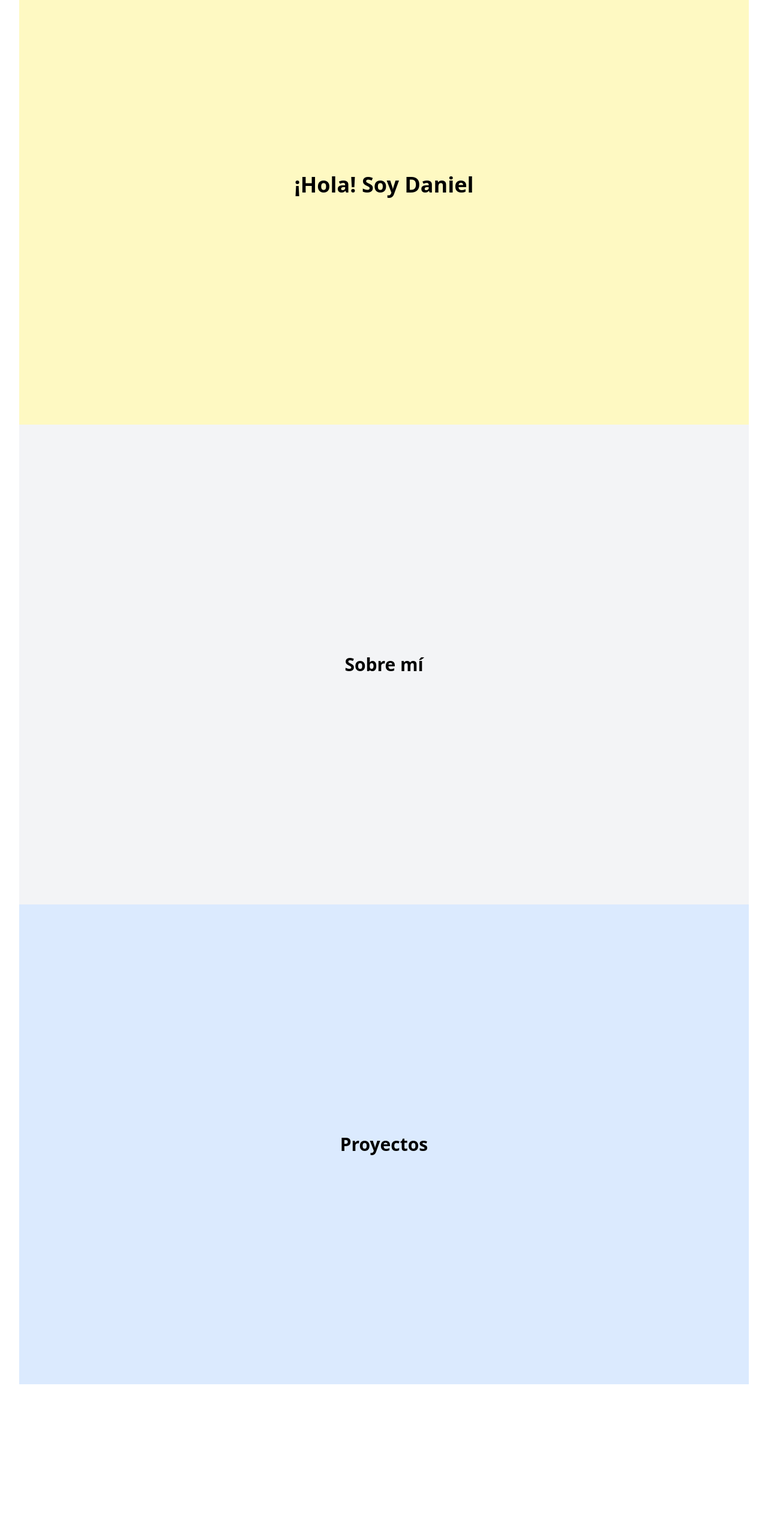
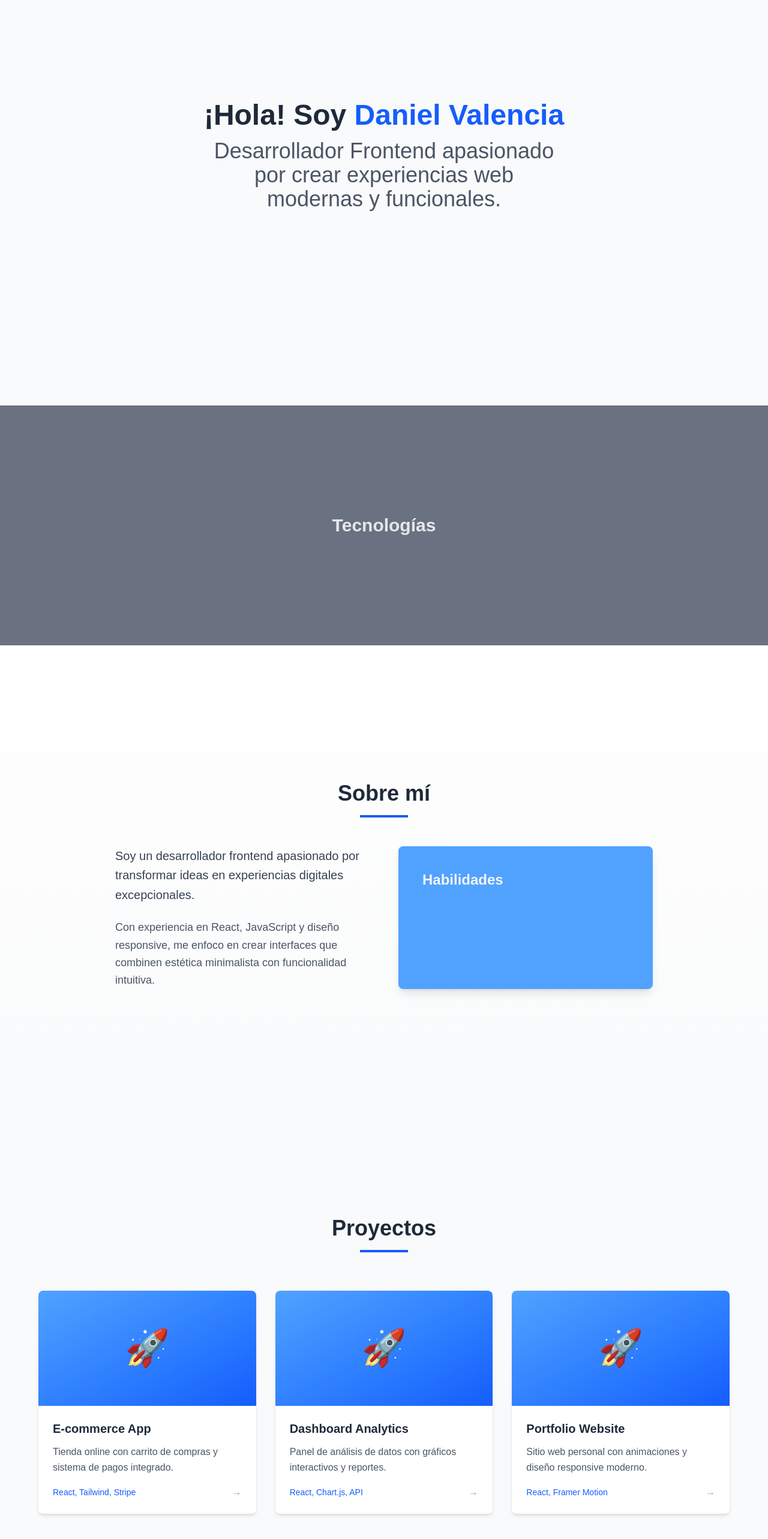
Before and after one commit to xDanyV/portfolio-react, a React (Vite) app: page / in a window 1280 px wide. Shown: the part 124-2690 px from the top of the page at 60% size. Before the commit the page ends 2464 px from the top, so only its background shows below. Built offline with nearby package versions, Linux system fonts and the light colour scheme.

Commit message:
Desglose  del home page

```diff
--- a/src/App.css
+++ b/src/App.css
@@ -1,16 +1,5 @@
 @import "tailwindcss";
 
 #root {
-  max-width: 1280px;
-  margin: 0 auto;
-  padding: 2rem;
-  text-align: center;
+  font-family: 'Poppins', sans-serif;
 }
-h1 {
-  font-size: 2.5rem;
-  margin-bottom: 1rem;
-}
-p {
-  font-size: 1.25rem;
-  color: #555;
-}
--- a/src/App.jsx
+++ b/src/App.jsx
@@ -1,22 +1,163 @@
 
 import './App.css';
 import Navbar from './components/Navbar';
+import { motion } from 'framer-motion';
 
 function App() {
+
+
   return (
     <div className="scroll-smooth">
       <Navbar />
 
-      <section id="inicio" className="h-screen flex items-center justify-center bg-yellow-100">
-        <h2 className="text-4xl font-bold">¡Hola! Soy Daniel</h2>
+      <section
+        id="inicio"
+        className=" min-h-screen flex flex-col justify-center items-center text-center bg-gray-50"
+      >
+        <motion.h1
+          initial={{ opacity: 0, y: -30 }}
+          animate={{ opacity: 1, y: 0 }}
+          transition={{ duration: 0.6 }}
+          className="text-3xl md:text-5xl font-bold mb-4 text-gray-800"
+        >
+          ¡Hola! Soy <span className="text-blue-600 ">Daniel Valencia</span>
+        </motion.h1>
+
+        <motion.p
+          initial={{ opacity: 0, y: 20 }}
+          animate={{ opacity: 1, y: 0 }}
+          transition={{ delay: 0.2, duration: 0.6 }}
+          className="text-gray-600 text-2xl md:text-4xl max-w-xl mb-8"
+        >
+          Desarrollador Frontend apasionado por crear experiencias web modernas y funcionales.
+        </motion.p>
       </section>
 
-      <section id="sobre-mi" className="h-screen flex items-center justify-center bg-gray-100">
-        <h2 className="text-3xl font-semibold">Sobre mí</h2>
+      <section className="min-h-[50vh] flex items-center justify-center bg-gray-500">
+        <h2 className="text-3xl font-semibold text-gray-200 ">Tecnologías</h2>
       </section>
 
-      <section id="proyectos" className="h-screen flex items-center justify-center bg-blue-100">
-        <h2 className="text-3xl font-semibold">Proyectos</h2>
+      <section
+        id="sobre-mi"
+        className="h-screen flex items-center justify-center bg-gradient-to-b from-white to-gray-50 px-4"
+      >
+        <div className="max-w-4xl w-full">
+          <motion.div
+            initial={{ opacity: 0, y: 30 }}
+            whileInView={{ opacity: 1, y: 0 }}
+            viewport={{ once: true }}
+            transition={{ duration: 0.7 }}
+            className="text-center mb-12"
+          >
+            <h2 className="text-3xl md:text-4xl font-bold mb-4 text-gray-800">
+              Sobre mí
+            </h2>
+            <div className="w-20 h-1 bg-blue-600 mx-auto"></div>
+          </motion.div>
+
+          <div className="grid md:grid-cols-2 gap-8 md:gap-12">
+            <motion.div
+              initial={{ opacity: 0, x: -30 }}
+              whileInView={{ opacity: 1, x: 0 }}
+              viewport={{ once: true }}
+              transition={{ delay: 0.2, duration: 0.6 }}
+              className="space-y-6"
+            >
+              <p className="text-gray-700 text-lg md:text-xl leading-relaxed">
+                Soy un desarrollador frontend apasionado por transformar ideas en
+                experiencias digitales excepcionales.
+              </p>
+              <p className="text-gray-600 text-base md:text-lg leading-relaxed">
+                Con experiencia en React, JavaScript y diseño responsive, me enfoco
+                en crear interfaces que combinen estética minimalista con funcionalidad
+                intuitiva.
+              </p>
+            </motion.div>
+
+            <motion.div
+              initial={{ opacity: 0, x: 30 }}
+              whileInView={{ opacity: 1, x: 0 }}
+              viewport={{ once: true }}
+              transition={{ delay: 0.4, duration: 0.6 }}
+              className="space-y-4 bg-blue-400 p-10 rounded-lg text-white shadow-lg"
+
+            >
+              <h3 className="text-xl md:text-2xl font-semibold text-gray-100 mb-4">
+                Habilidades
+              </h3>
+
+            </motion.div>
+          </div>
+        </div>
+      </section>
+
+      <section
+        id="proyectos"
+        className="min-h-screen flex flex-col justify-center items-center bg-gray-50 px-4 py-20"
+      >
+        <motion.div
+          initial={{ opacity: 0, y: 30 }}
+          whileInView={{ opacity: 1, y: 0 }}
+          viewport={{ once: true }}
+          transition={{ duration: 0.7 }}
+          className="text-center mb-16"
+        >
+          <h2 className="text-3xl md:text-4xl font-bold mb-4 text-gray-800">
+            Proyectos
+          </h2>
+          <div className="w-20 h-1 bg-blue-600 mx-auto"></div>
+        </motion.div>
+
+        <div className="max-w-6xl w-full grid md:grid-cols-2 lg:grid-cols-3 gap-8">
+          {[
+            {
+              title: "E-commerce App",
+              description: "Tienda online con carrito de compras y sistema de pagos integrado.",
+              tech: "React, Tailwind, Stripe"
+            },
+            {
+              title: "Dashboard Analytics",
+              description: "Panel de análisis de datos con gráficos interactivos y reportes.",
+              tech: "React, Chart.js, API"
+            },
+            {
+              title: "Portfolio Website",
+              description: "Sitio web personal con animaciones y diseño responsive moderno.",
+              tech: "React, Framer Motion"
+            }
+          ].map((proyecto, index) => (
+            <motion.div
+              key={index}
+              initial={{ opacity: 0, y: 30 }}
+              whileInView={{ opacity: 1, y: 0 }}
+              viewport={{ once: true }}
+              transition={{ delay: index * 0.2, duration: 0.6 }}
+              whileHover={{ y: -10, transition: { duration: 0.3 } }}
+              className="bg-white rounded-lg shadow-md overflow-hidden cursor-pointer group"
+            >
+              <div className="h-48 bg-gradient-to-br from-blue-400 to-blue-600 group-hover:from-blue-500 group-hover:to-blue-700 transition-all duration-300 flex items-center justify-center">
+                <span className="text-white text-6xl">🚀</span>
+              </div>
+
+              <div className="p-6">
+                <h3 className="text-xl font-semibold text-gray-800 mb-3">
+                  {proyecto.title}
+                </h3>
+                <p className="text-gray-600 mb-4 leading-relaxed">
+                  {proyecto.description}
+                </p>
+                <div className="flex items-center justify-between">
+                  <span className="text-sm text-blue-600 font-medium">
+                    {proyecto.tech}
+                  </span>
+                  <span className="text-gray-400 group-hover:text-blue-600 transition-colors duration-300">
+                    →
+                  </span>
+                </div>
+              </div>
+            </motion.div>
+          ))}
+        </div>
       </section>
 
     </div>
--- a/src/components/Navbar.jsx
+++ b/src/components/Navbar.jsx
@@ -34,9 +34,9 @@ export default function Navbar() {
             transition={{ duration: 0.3 }}
             className="absolute top-16 left-0 w-full bg-white shadow-md flex flex-col items-center space-y-4 py-4 md:hidden"
           >
-            <li><a className="hover:underline text-2xl px-50 py-2 hover:bg-gray-100 rounded-2xl" href="#inicio" onClick={() => setIsOpen(false)}>Inicio</a></li>
-            <li><a className="hover:underline text-2xl px-50 py-2 hover:bg-gray-100 rounded-2xl" href="#sobre-mi" onClick={() => setIsOpen(false)}>Sobre mí</a></li>
-            <li><a className="hover:underline text-2xl px-50 py-2 hover:bg-gray-100 rounded-2xl" href="#proyectos" onClick={() => setIsOpen(false)}>Proyectos</a></li>
+            <li><a className="hover:underline text-2xl px-40 py-2 hover:bg-gray-100 rounded-2xl" href="#inicio" onClick={() => setIsOpen(false)}>Inicio</a></li>
+            <li><a className="hover:underline text-2xl px-40 py-2 hover:bg-gray-100 rounded-2xl" href="#sobre-mi" onClick={() => setIsOpen(false)}>Sobre mí</a></li>
+            <li><a className="hover:underline text-2xl px-40 py-2 hover:bg-gray-100 rounded-2xl" href="#proyectos" onClick={() => setIsOpen(false)}>Proyectos</a></li>
           </motion.ul>
         )}
       </AnimatePresence>
```
